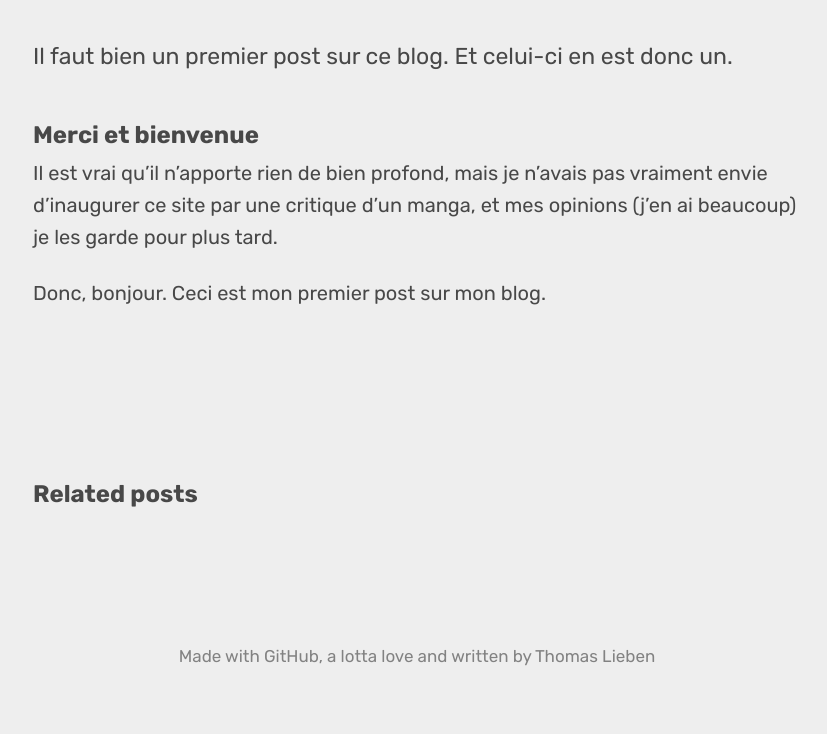
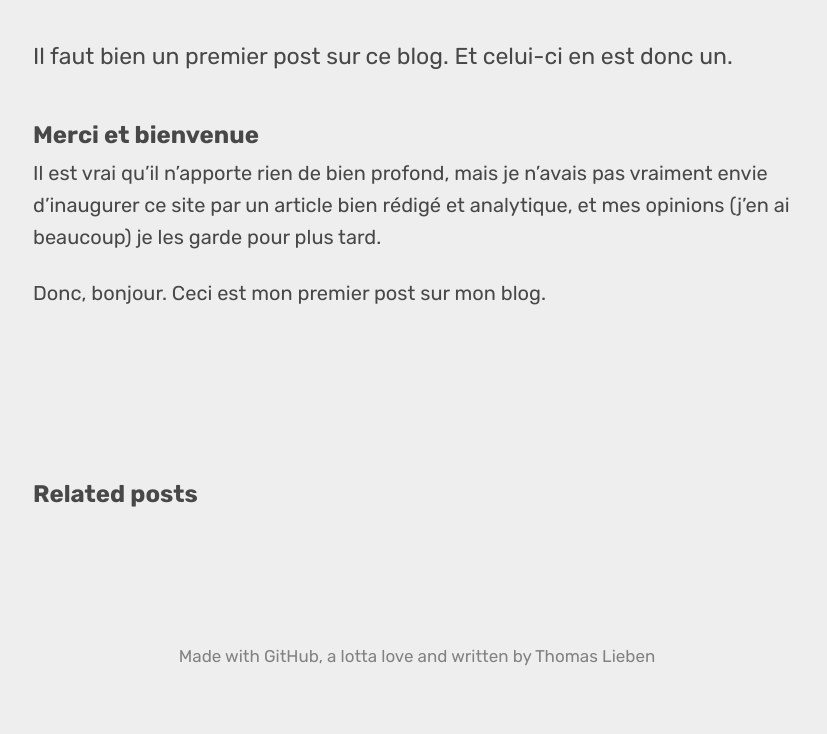
Before and after one commit to ThomasLieben/thomaslieben.github.io, a Jekyll site: the page built from _posts/2018-02-20-the-start.md, in a window 1280 px wide. Shown: the part 828-1562 px from the top of the page, without its empty margins (223-1050 px from the left). Built offline with Jekyll 4.4.1, drawn with Linux system fonts in a browser that asks for light colours; some web fonts are replaced; comment, search, counter and statistics services are not loaded.

Commit message:
Edit post

```diff
--- a/_posts/2018-02-20-the-start.md
+++ b/_posts/2018-02-20-the-start.md
@@ -11,6 +11,6 @@ published: true
 Il faut bien un premier post sur ce blog. Et celui-ci en est donc un.
 {: .lead}
 ## Merci et bienvenue
-Il est vrai qu'il n'apporte rien de bien profond, mais je n'avais pas vraiment envie d'inaugurer ce site par une critique d'un manga, et mes opinions (j'en ai beaucoup) je les garde pour plus tard.
+Il est vrai qu'il n'apporte rien de bien profond, mais je n'avais pas vraiment envie d'inaugurer ce site par un article bien rédigé et analytique, et mes opinions (j'en ai beaucoup) je les garde pour plus tard.
 
 Donc, bonjour. Ceci est mon premier post sur mon blog.
```
